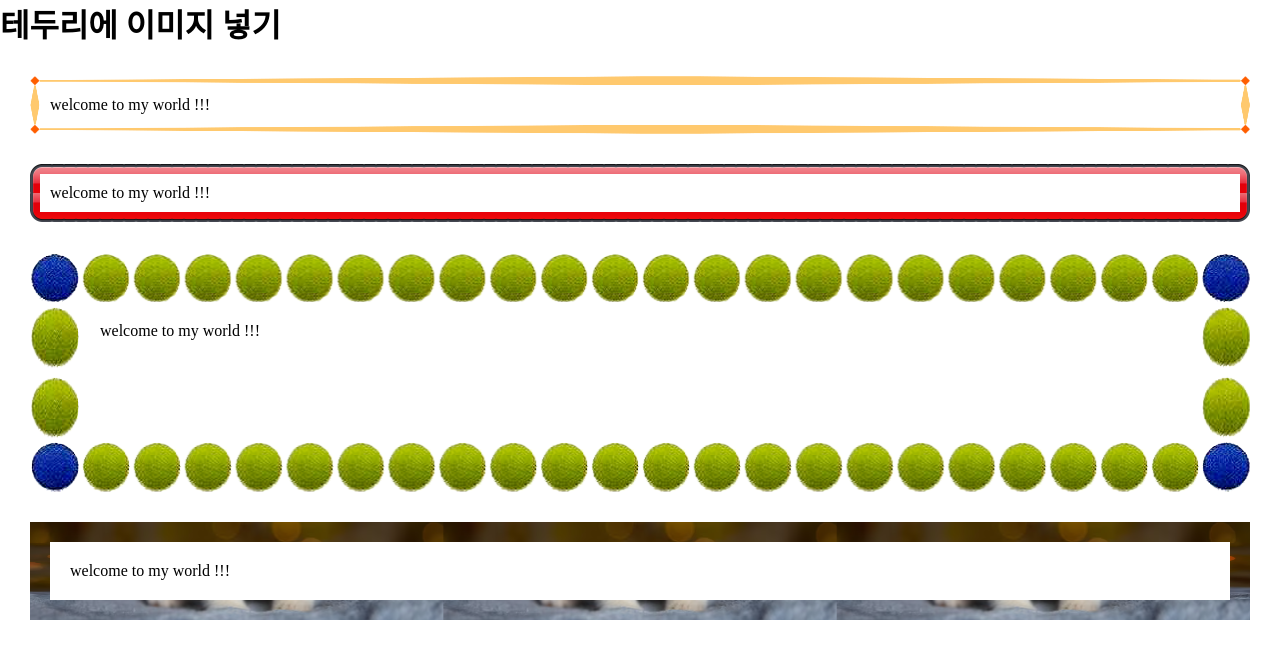
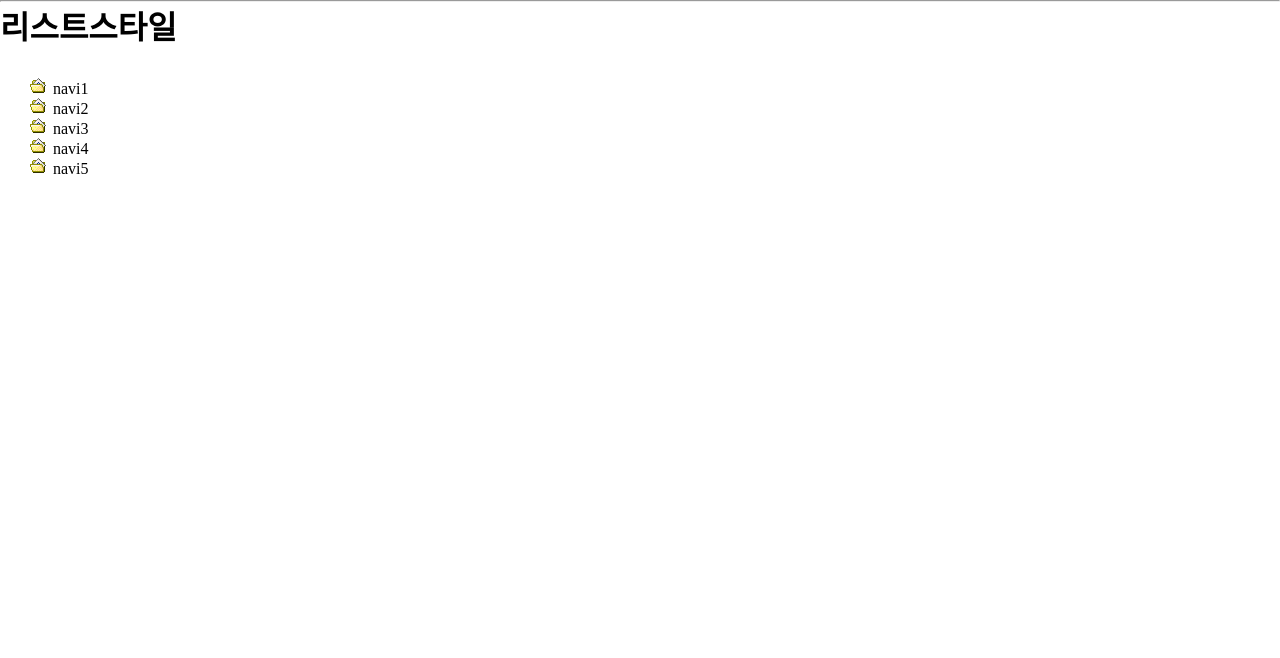
Before and after one commit to knyatom/htmlcss, a plain HTML site: page 0425-1.html in a window 1280 px wide. Drawn offline with Linux system fonts and the light colour scheme.

Commit message:
목록스타일

```diff
--- a/0425-1.html
+++ b/0425-1.html
@@ -11,14 +11,22 @@
 </head>
 
 <body>
-    <h1> 테두리에 이미지 넣기</h1>
+    <!-- <h1> 테두리에 이미지 넣기</h1>
     <p class="borderimg">
         welcome to my world !!!</p>
     <p class="borderimg2"> welcome to my world !!!</p>
     <p class="borderimg3">
         welcome to my world !!!</p>
-    <p class="borderimg4">
-        welcome to my world !!!</p>
+    <p class="borderimg4">        welcome to my world !!!</p> -->
+    <hr>
+    <h1> 리스트스타일</h1>
+    <ul>
+        <li><a href="#">navi1</a></li>
+        <li><a href="#">navi2</a></li>
+        <li><a href="#">navi3</a></li>
+        <li><a href="#">navi4</a></li>
+        <li><a href="#">navi5</a></li>
+    </ul>
 </body>
 
 </html>
--- a/css/reset.css
+++ b/css/reset.css
@@ -1,5 +1,4 @@
 /* reset.css */
-
 * {
     margin: 0;
     padding: 0;
@@ -16,3 +15,7 @@ table{
     border-collapse: collapse;
     /* 표 테두리 단일실선 */
 }
+a:link{ color:black;}
+a:hover{ text-decoration: none;}
+a:active{color:gray;}
+a:visited{ color:green}
--- a/css/style425-1.css
+++ b/css/style425-1.css
@@ -19,6 +19,7 @@
     border-image: url(../imgs/border2.png) 20 round;
     margin: 30px;
 }
+
 .borderimg3 {
     border: 50px solid transparent;
     padding: 20px;
@@ -26,6 +27,7 @@
     margin: 30px;
     height: 100px;
 }
+
 .borderimg4 {
     border: 20px solid transparent;
     padding: 20px;
@@ -33,3 +35,19 @@
     margin: 30px;
     /* height: 150px;  */
 }
+
+ul {
+    margin: 30px;
+}
+
+ul>li {
+    list-style-type: decimal;
+    list-style-position: outside;
+    list-style-position: inside;
+    list-style-image: url('../imgs/icon1.gif');
+    /* list-style: none;
+    list-style: upper-alpha inside; */
+}
+ul>li:hover {
+    list-style-image: url('../imgs/icon2.gif');
+}
```
Also changed, not shown: 4월25일.txt (+15 -0 lines).
